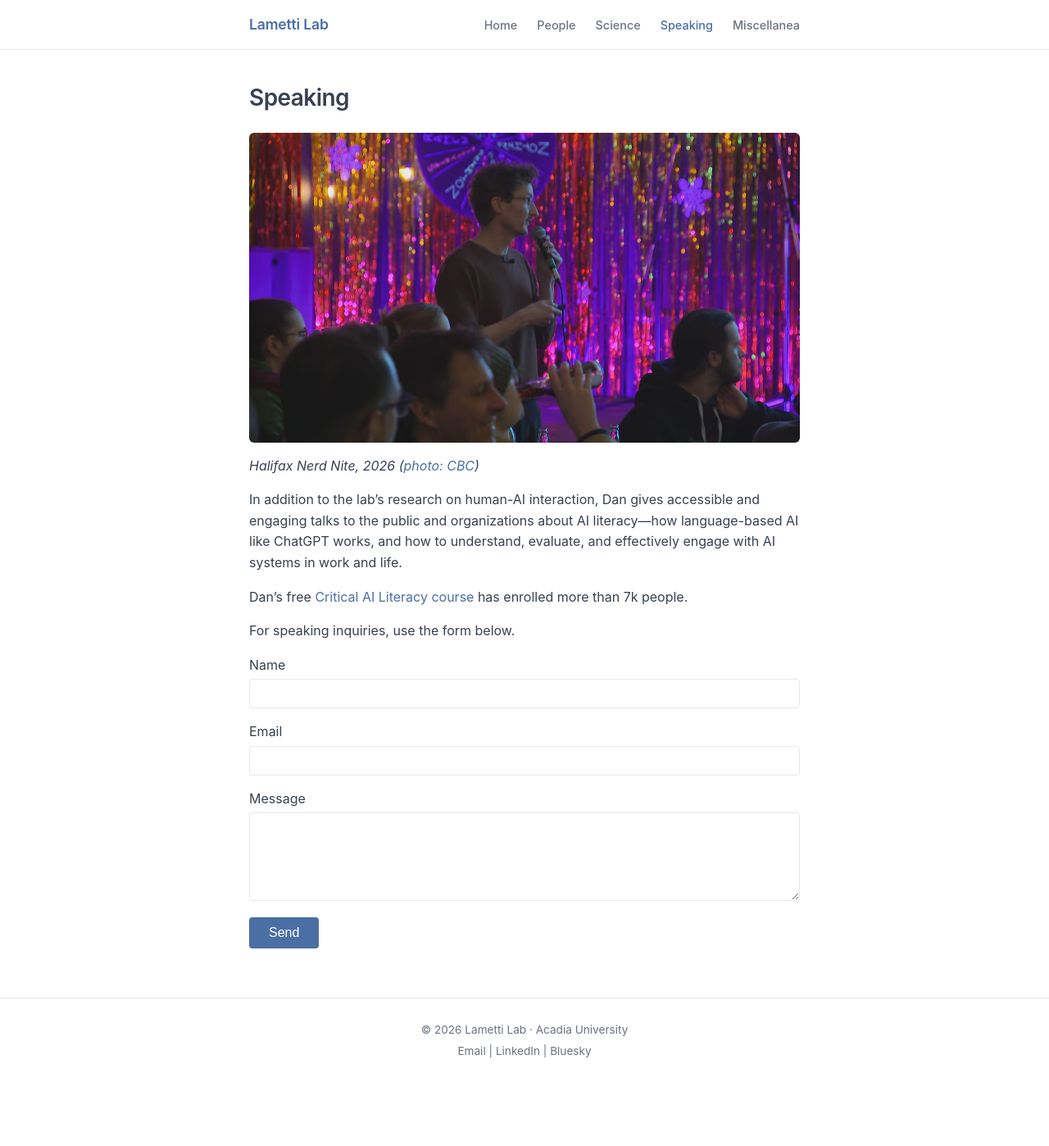
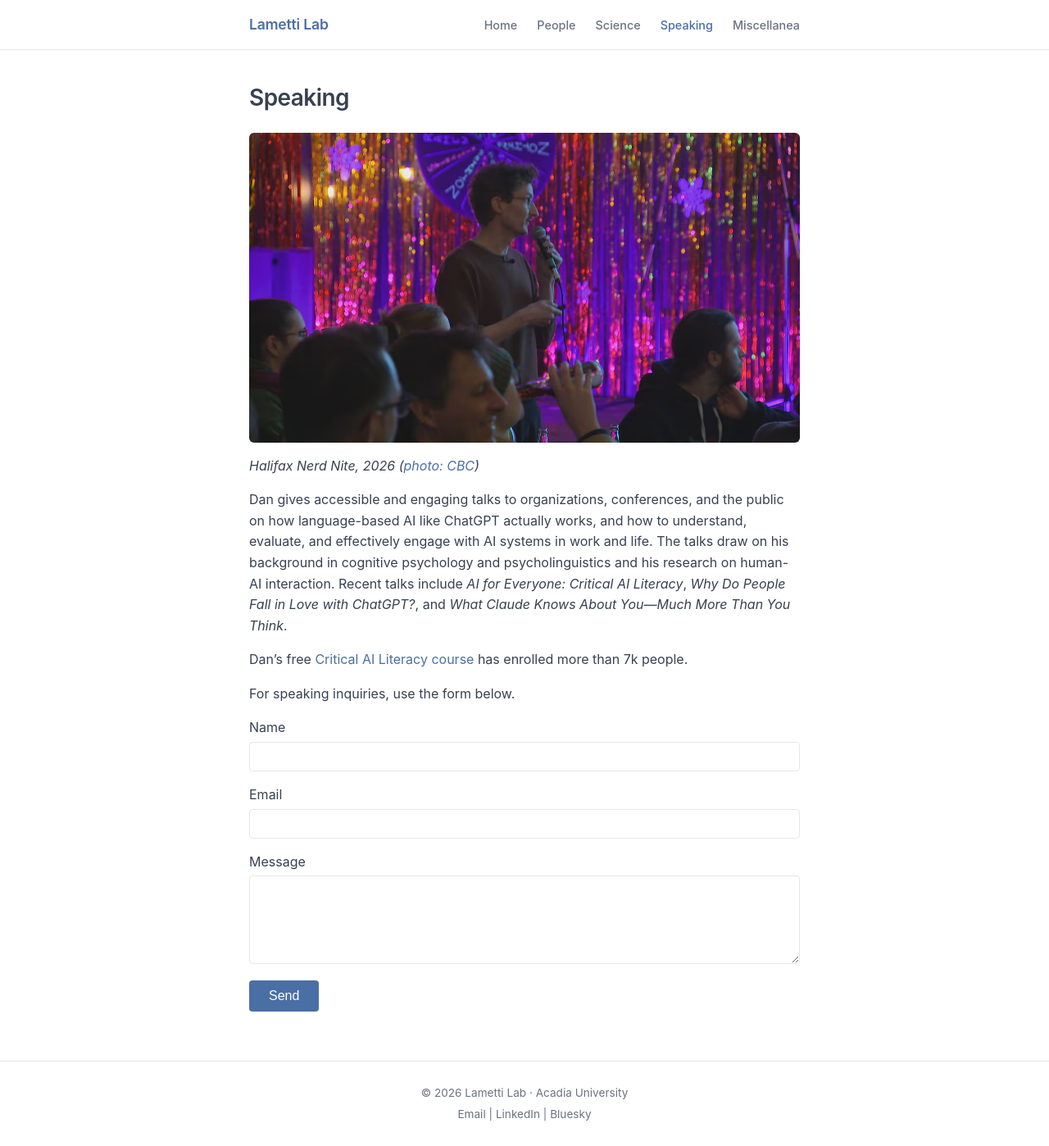
Before and after one commit to drlametti/lamettilab.github.io, a Jekyll site: the page built from speaking.md, in a window 1280 px wide. Shown: the whole page at 82% size. Built offline with Jekyll 4.4.1, drawn with Linux system fonts in a browser that asks for light colours; before the commit the page ends 1322 px from its top, so only the background shows below that.

Commit message:
Update Speaking page description and add recent talk titles
Co-Authored-By: Claude Sonnet 4.6 <noreply@anthropic.com>

```diff
--- a/speaking.md
+++ b/speaking.md
@@ -10,7 +10,7 @@ permalink: /speaking/
 
 *Halifax Nerd Nite, 2026 ([photo: CBC](https://www.cbc.ca/player/play/video/9.7135128))*
 
-In addition to the lab's research on human-AI interaction, Dan gives accessible and engaging talks to the public and organizations about AI literacy—how language-based AI like ChatGPT works, and how to understand, evaluate, and effectively engage with AI systems in work and life.
+Dan gives accessible and engaging talks to organizations, conferences, and the public on how language-based AI like ChatGPT actually works, and how to understand, evaluate, and effectively engage with AI systems in work and life. The talks draw on his background in cognitive psychology and psycholinguistics and his research on human-AI interaction. Recent talks include *AI for Everyone: Critical AI Literacy*, *Why Do People Fall in Love with ChatGPT?*, and *What Claude Knows About You—Much More Than You Think*.
 
 Dan's free [Critical AI Literacy course](https://explore.acadiau.ca/product?catalog=AI-Literacy) has enrolled more than 7k people.
 
```
